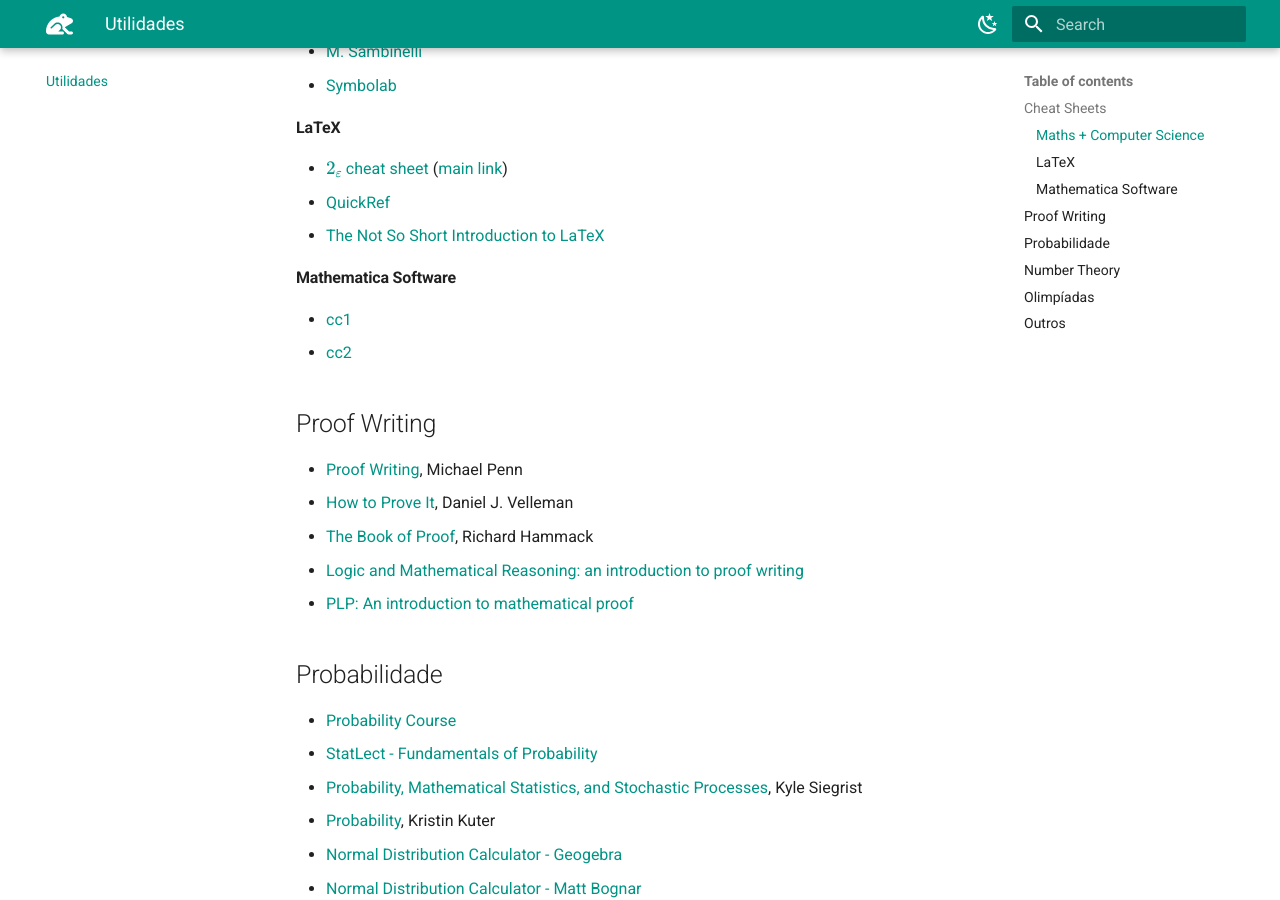
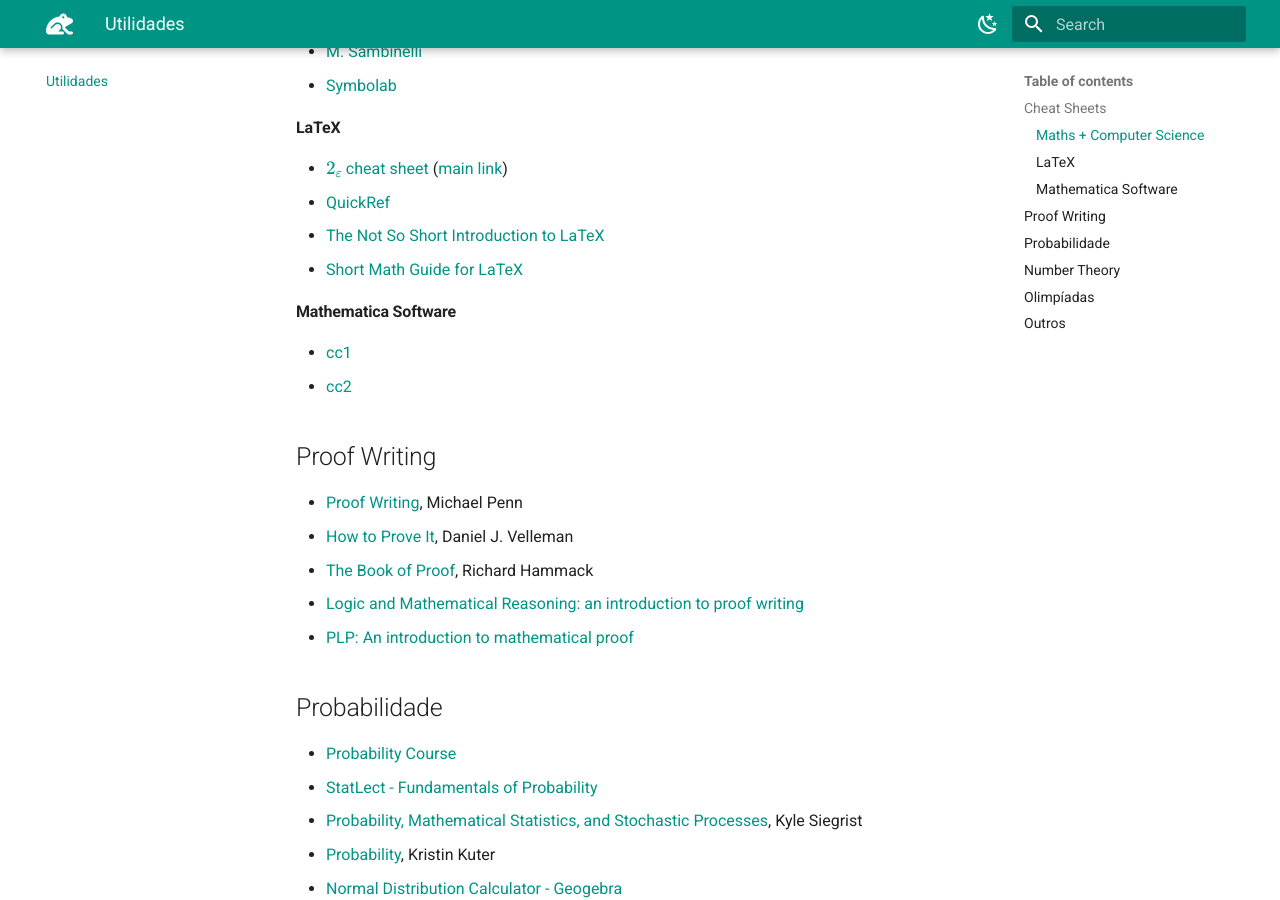
Before and after one commit to Gabriel-Sembenelli/website, an MkDocs documentation site: the page built from docs/utilidades.md, in a window 1280 px wide and 900 px high, scrolled down 348 px. Built offline with MkDocs 1.6.1 and Material for MkDocs 9.7.7, drawn with Linux system fonts in a browser that asks for light colours.

Commit message:
added math guide for latex

```diff
--- a/docs/utilidades.md
+++ b/docs/utilidades.md
@@ -10,6 +10,7 @@
 - [$2_\varepsilon$ cheat sheet](https://wch.github.io/latexsheet/latexsheet-a4.pdf) ([main link](https://wch.github.io/latexsheet/))
 - [QuickRef](https://quickref.me/latex.html)
 - [The Not So Short Introduction to LaTeX](https://drive.google.com/drive/folders/1EK5THUv0Nzuk1xlAynOzutsu3nOQC4yw)
+- [Short Math Guide for LaTeX](https://tug.ctan.org/info/short-math-guide/short-math-guide.pdf)
 #### Mathematica Software
 - [cc1](https://appliedmaths.sun.ac.za/~htouchette/archive/notes/mathematicacmds1_2.pdf)
 - [cc2](http://porthos.ist.utl.pt/docs/Mathematica/mathqkref.pdf)
```
